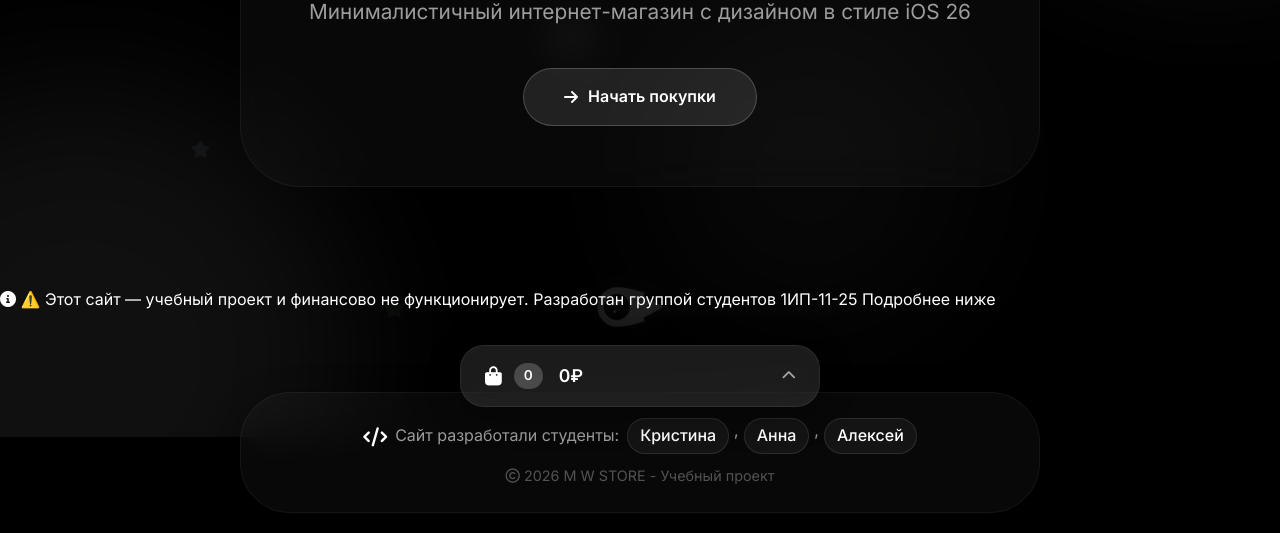
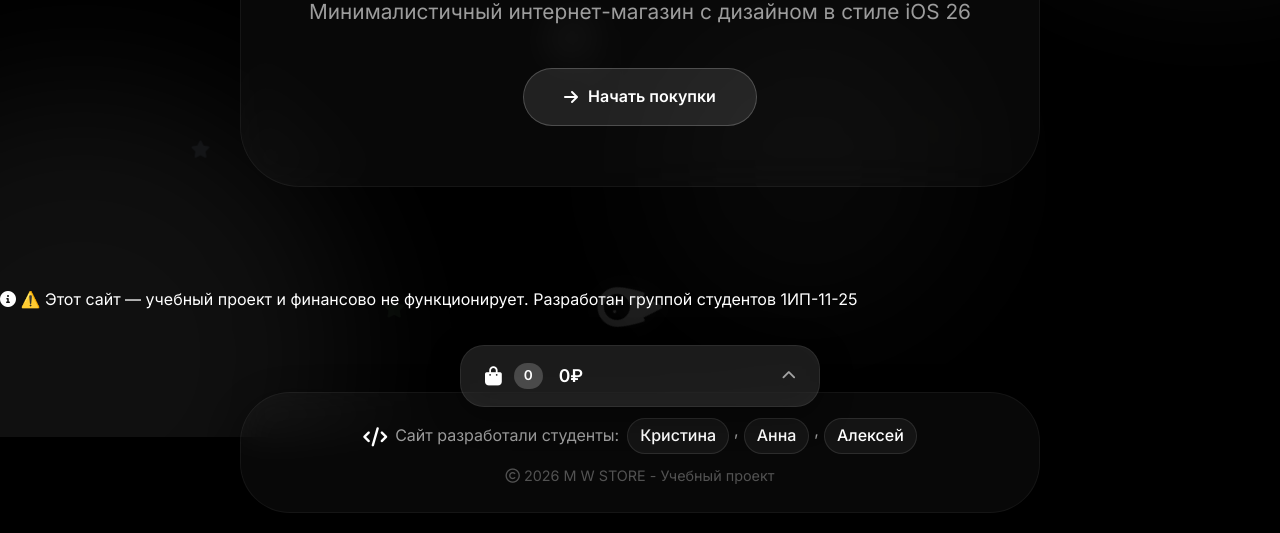
Before and after one commit to igorcernaev75364-hue/mw-store, a Flask app: page / in a window 1280 px wide. Shown: the part 363-896 px from the top of the page. Run offline with Flask 3, Linux system fonts and the light colour scheme; the visitor is signed in with stand-in values (Sample User, id 1); parts of the project's set-up code (start-up, migrations or seed data) failed here and were passed over.

Commit message:
Update modal_notice.html

```diff
--- a/templates/modal_notice.html
+++ b/templates/modal_notice.html
@@ -2,5 +2,6 @@
     <i class="fas fa-info-circle"></i>
     ⚠️ Этот сайт — учебный проект и финансово не функционирует.
     Разработан группой студентов 1ИП-11-25
-    Подробнее ниже
+
+
 </div>
```
